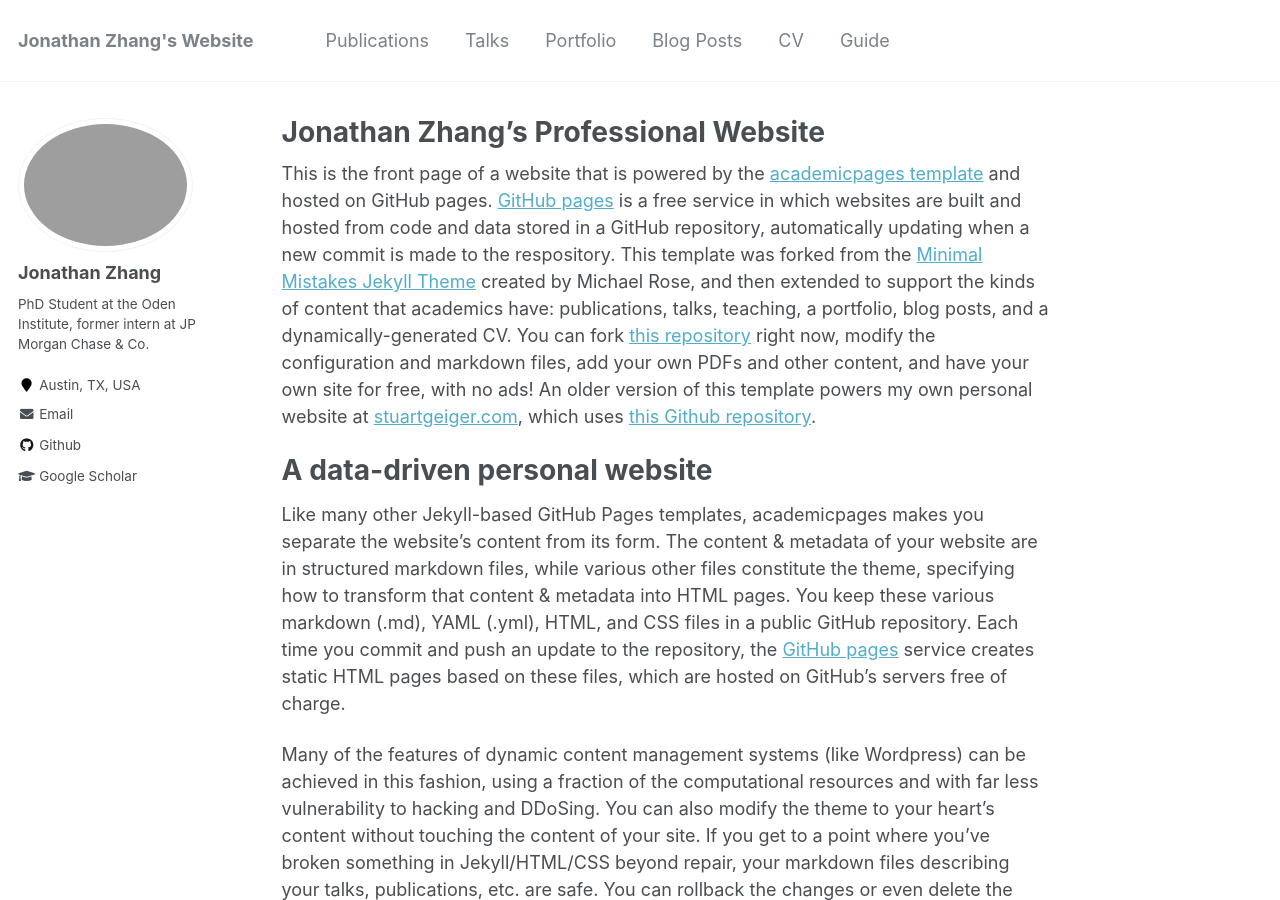
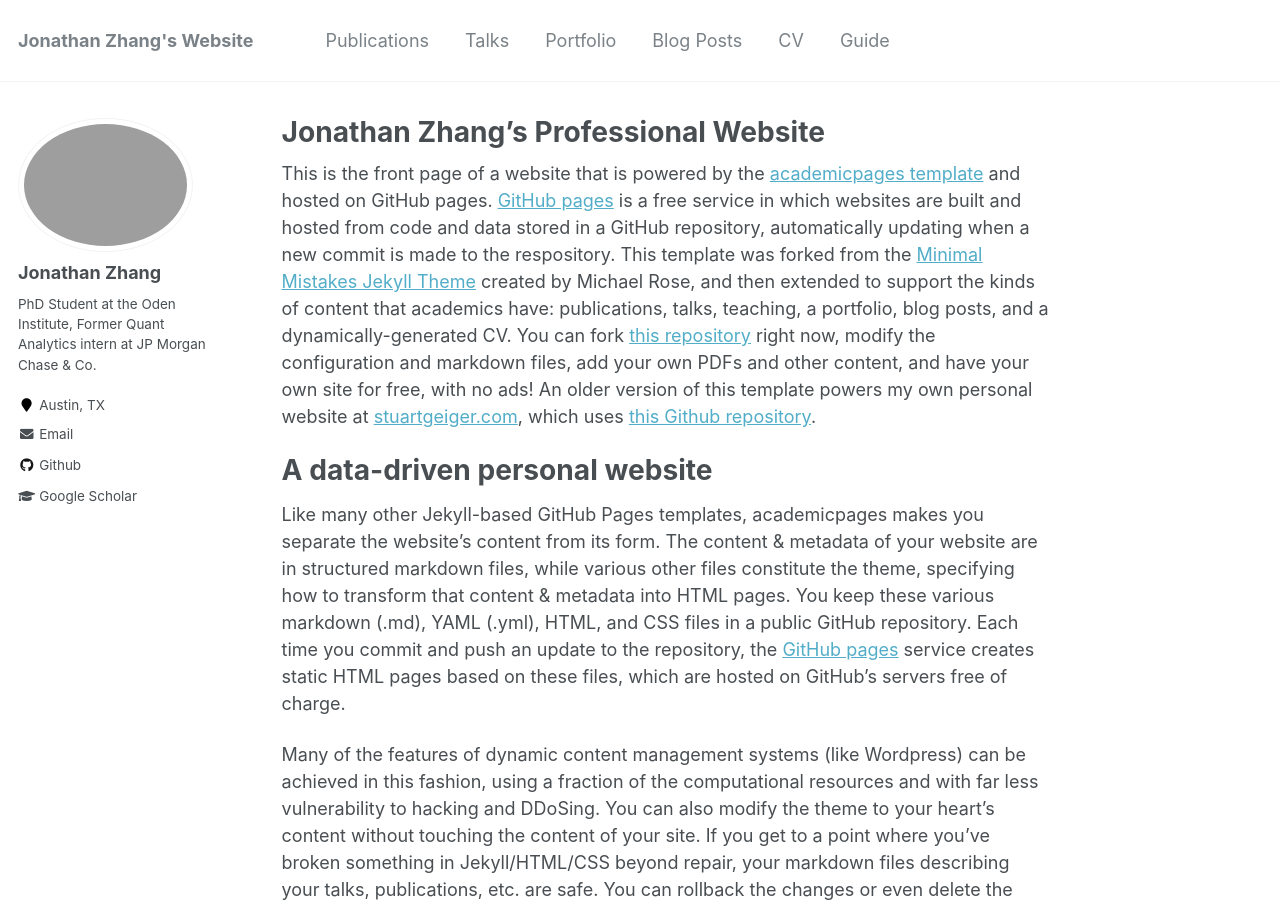
Before and after one commit to jdz357/jdz357.github.io, a Jekyll site: the page built from _pages/about.md, in a window 1280 px wide and 900 px high. Built offline with Jekyll 4.4.1, drawn with Linux system fonts in a browser that asks for light colours.

```diff
--- a/_config.yml
+++ b/_config.yml
@@ -82,8 +82,8 @@ analytics:
 author:
   name             : "Jonathan Zhang"
   avatar           : "profile.JPG"
-  bio              : "PhD Student at the Oden Institute, former intern at JP Morgan Chase & Co."
-  location         : "Austin, TX, USA"
+  bio              : "PhD Student at the Oden Institute, \n Former Quant Analytics intern at JP Morgan Chase & Co."
+  location         : "Austin, TX"
   employer         :
   pubmed           : #"https://www.ncbi.nlm.nih.gov/pubmed/?term=john+snow"
   googlescholar    : "https://scholar.google.com/citations?view_op=list_works&hl=en&user=A4wv_VMAAAAJ"
```
